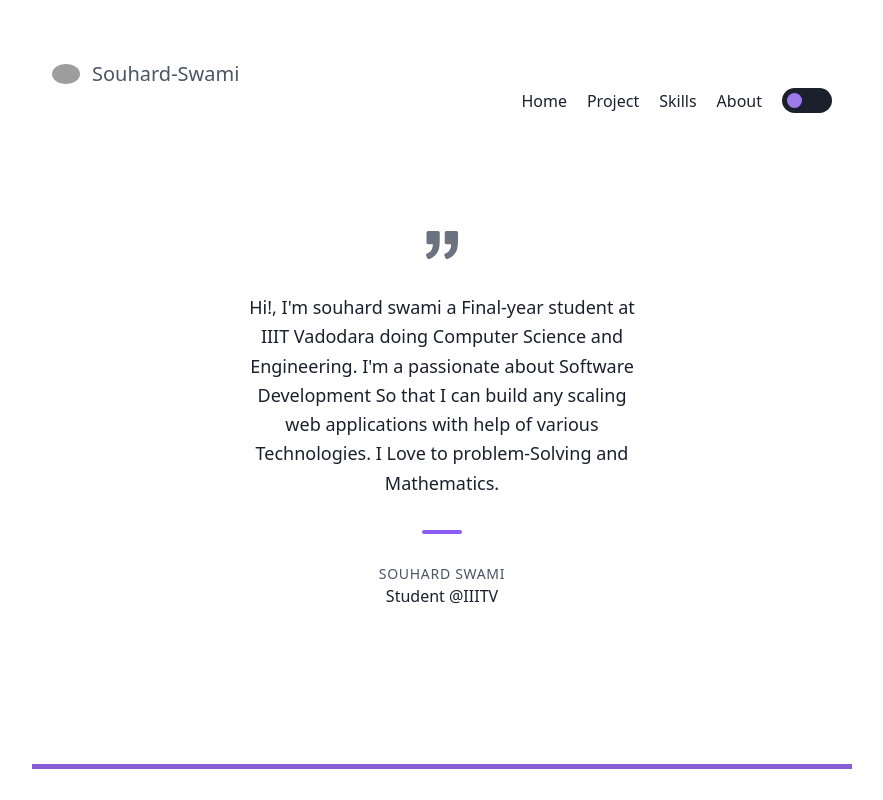
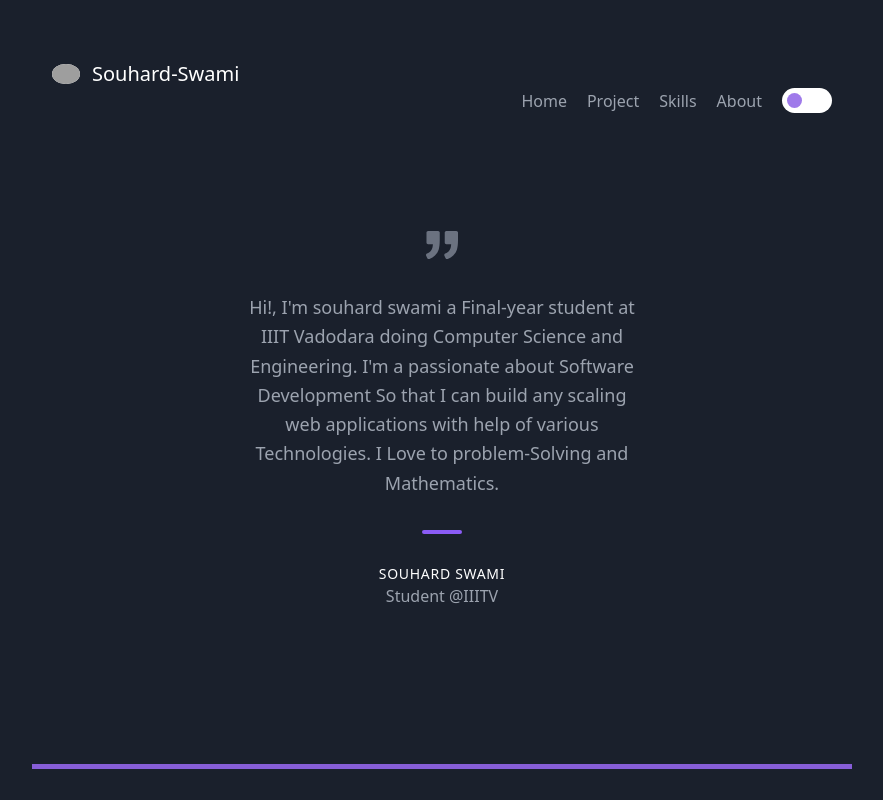
Before and after one commit to souhardswami/portfolio, a Vue app: page /about in a window 1280 px wide. Shown: the whole page, without its empty margins (198-1081 px from the left). Built offline with nearby package versions, Linux system fonts and the light colour scheme; grey boxes are pictures that could not be loaded.

Commit message:
theme change

```diff
--- a/src/components/ThemeChange.vue
+++ b/src/components/ThemeChange.vue
@@ -121,7 +121,8 @@ export default {
 }
 .slider {
 
-	background-color: #1A202C;
+	/* background-color: #1A202C; */
+	background-color: white;
 	position: absolute;
 	cursor: pointer;
 	top: 0;
@@ -144,7 +145,8 @@ export default {
 	transition: 0.4s;
 } */
 input:checked + .slider {
-    background-color: white;
+    /* background-color: white; */
+    background-color: #1A202C;
 }
 /* input:checked + .slider:before {
 	-webkit-transform: translateX(25px);
--- a/src/store.js
+++ b/src/store.js
@@ -5,11 +5,11 @@ Vue.use(Vuex)
 
 export default new Vuex.Store({
   state: {
-      color:"light",
-      color_bg: "light-bg",
-      color_text: "light-text",
-      color_text_sec:"light-text-sec",
-      color_button:"light-btn"
+      color:"dark",
+      color_bg: "dark-bg",
+      color_text: "dark-text",
+      color_text_sec:"dark-text-sec",
+      color_button:"dark-btn"
 
 
   },
```
